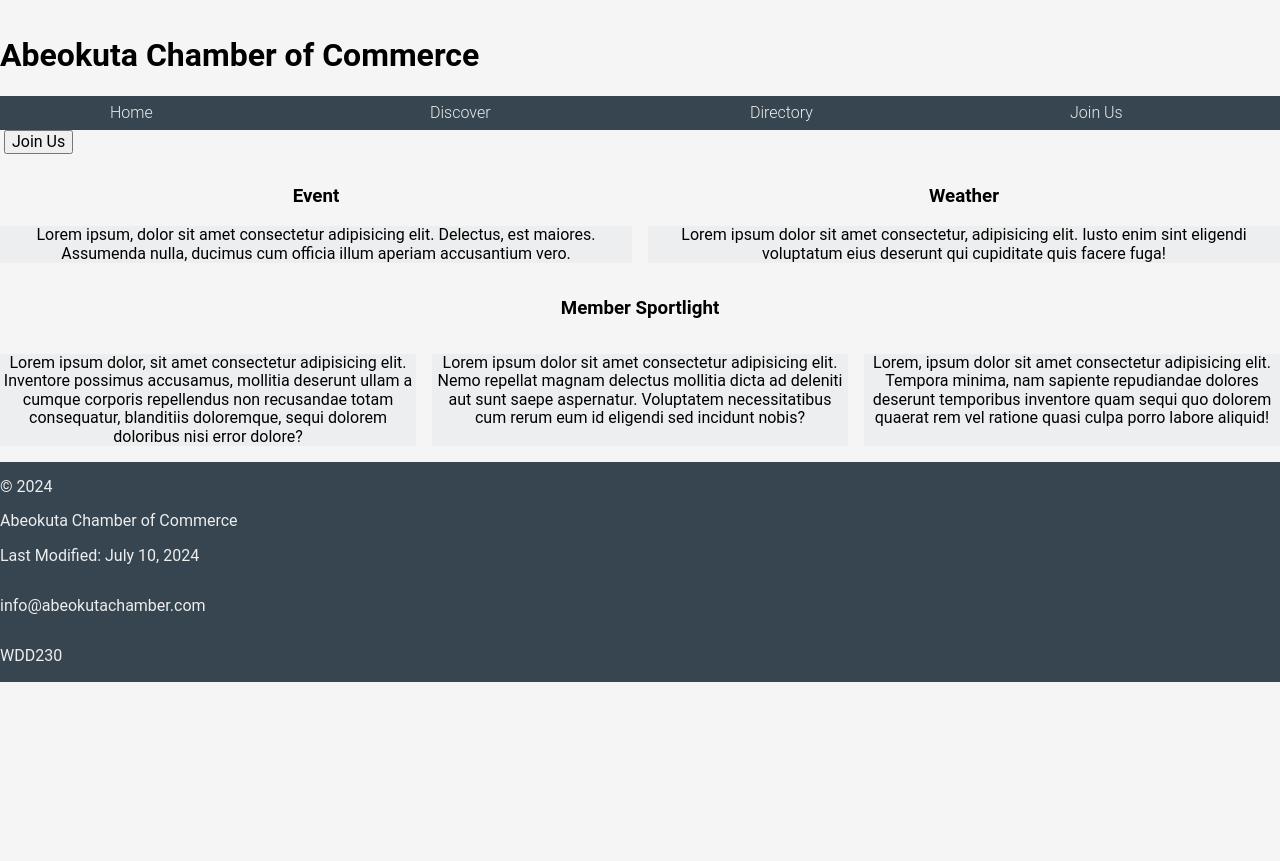
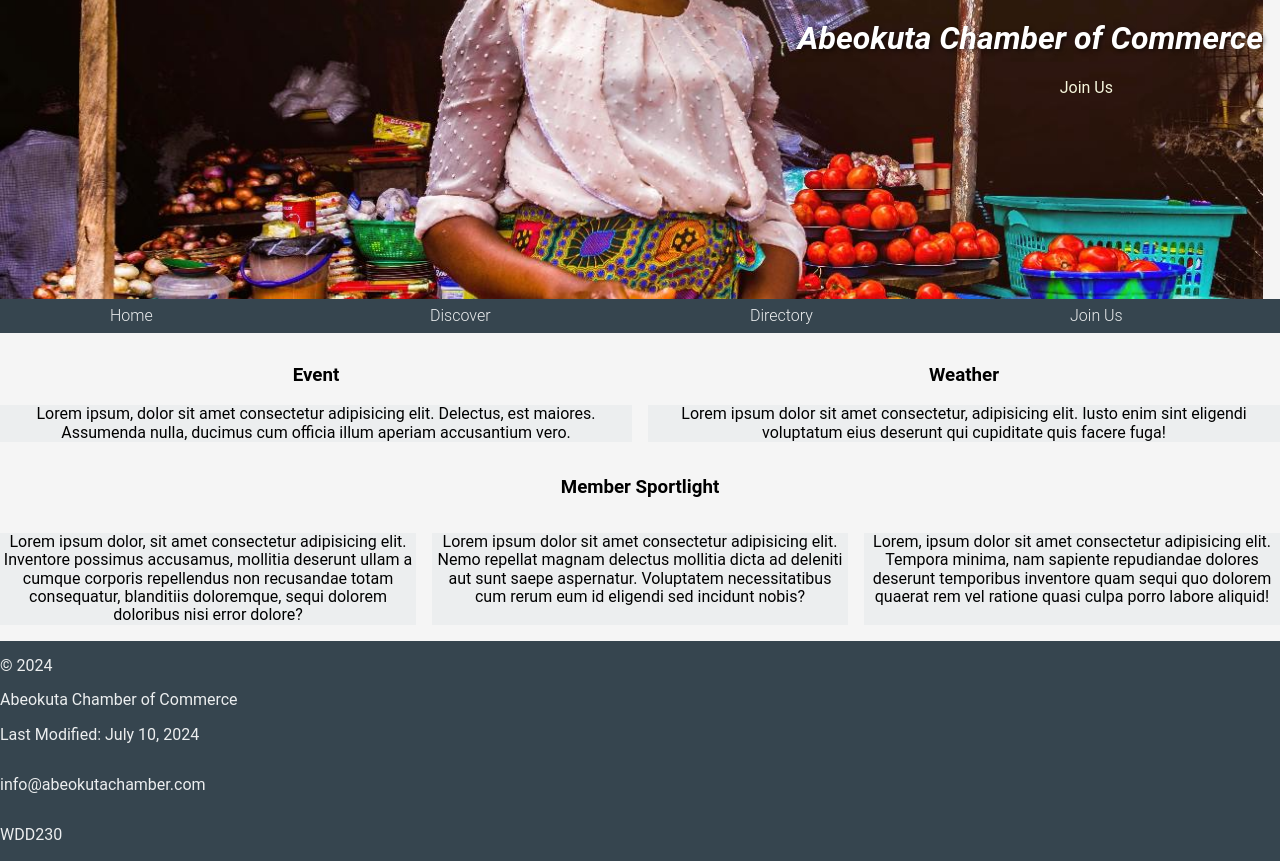
Before and after one commit to Gennecis/wdd230, a plain HTML site: page chamber/index.html in a window 1280 px wide. Before the commit the page ends 800 px from the top, so only its background shows below. Drawn offline with Linux system fonts and the light colour scheme.

Commit message:
hero image update for chamber homepage

```diff
--- a/chamber/index.html
+++ b/chamber/index.html
@@ -19,9 +19,11 @@
 </head>
 <body>
     <header>
-        <h1>Abeokuta Chamber of Commerce</h1>
-        <div class="hero-image">
-            <img src="#" alt="">
+        <div class="hero-wrapper">
+            <div class="hero-cta">
+                <h1>Abeokuta Chamber of Commerce</h1>
+                <p><a href="#">Join Us</a></p>
+            </div>
         </div>
     </header>
 
@@ -35,10 +37,6 @@
 
     <main>
         <div id="main">
-            <div class="cta-wrap">
-                <img src="#" alt="">
-                <button class="cta">Join Us</button>
-            </div>
             <div class="section-wrap">
                 <div>
                     <h3>Event</h3>
--- a/chamber/styles/base.css
+++ b/chamber/styles/base.css
@@ -9,6 +9,43 @@ header {
     grid-template-columns: auto 1fr;
     align-items: center;
     padding-top: 1rem;
+}
+
+
+
+.hero-wrapper {
+    margin-top: -17px;
+    position: relative;
+    background-image: url('../images/hero-img.jpg');
+    background-size: cover; /* Ensures the image covers the container */
+    background-position: center; /* Centers the image */
+    background-repeat: no-repeat; /* Prevents the image from repeating */
+    width: 1263px;
+    height: 300px; /* Adjust this value to fit the screen height you desire */
+    /* display: flex;
+    align-items: center;
+    justify-content: center; */
+}
+
+.hero-cta {
+    text-align: right;
+}
+
+.hero-cta p {
+    padding-right: 150px;
+    color: beige;
+}
+
+.hero-cta p a {
+
+    color: beige;
+}
+
+.hero-wrapper h1 {
+    color: white; /* Adjust text color as needed */
+    font-size: 2rem;
+    text-shadow: 2px 2px 4px rgba(0, 0, 0, 0.5); /* Optional: adds a shadow to make the text more readable */
+    font-style: italic;
 }
 
 
@@ -78,6 +115,10 @@ nav {
     align-items: center;
 }
 
+/* .menu a {
+    color: tomato;
+} */
+
 nav a {
     display: block;
     text-align: center;
@@ -86,6 +127,7 @@ nav a {
     color: #eceeef;
     text-decoration: none;
 }
+
 
 a:hover {
     color: gold;
```
Also changed, not shown: chamber/images/Abeokuta-Logo.jpg (added), chamber/images/Abeokuta-Logo1.jpg (added), chamber/images/abeokuta_hero.jpeg (added), chamber/images/hero-img.jpg (added), 2 other files.
